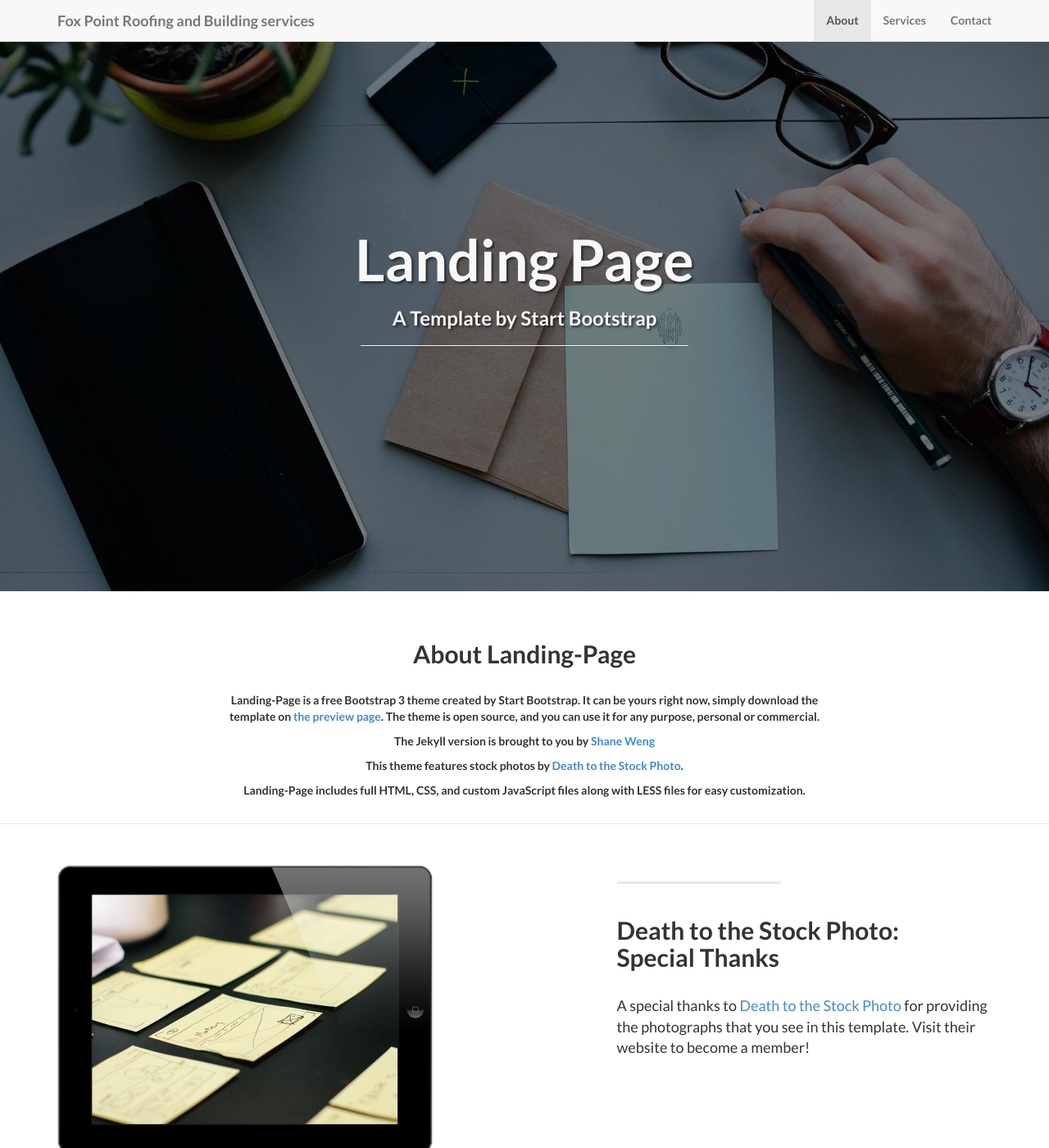
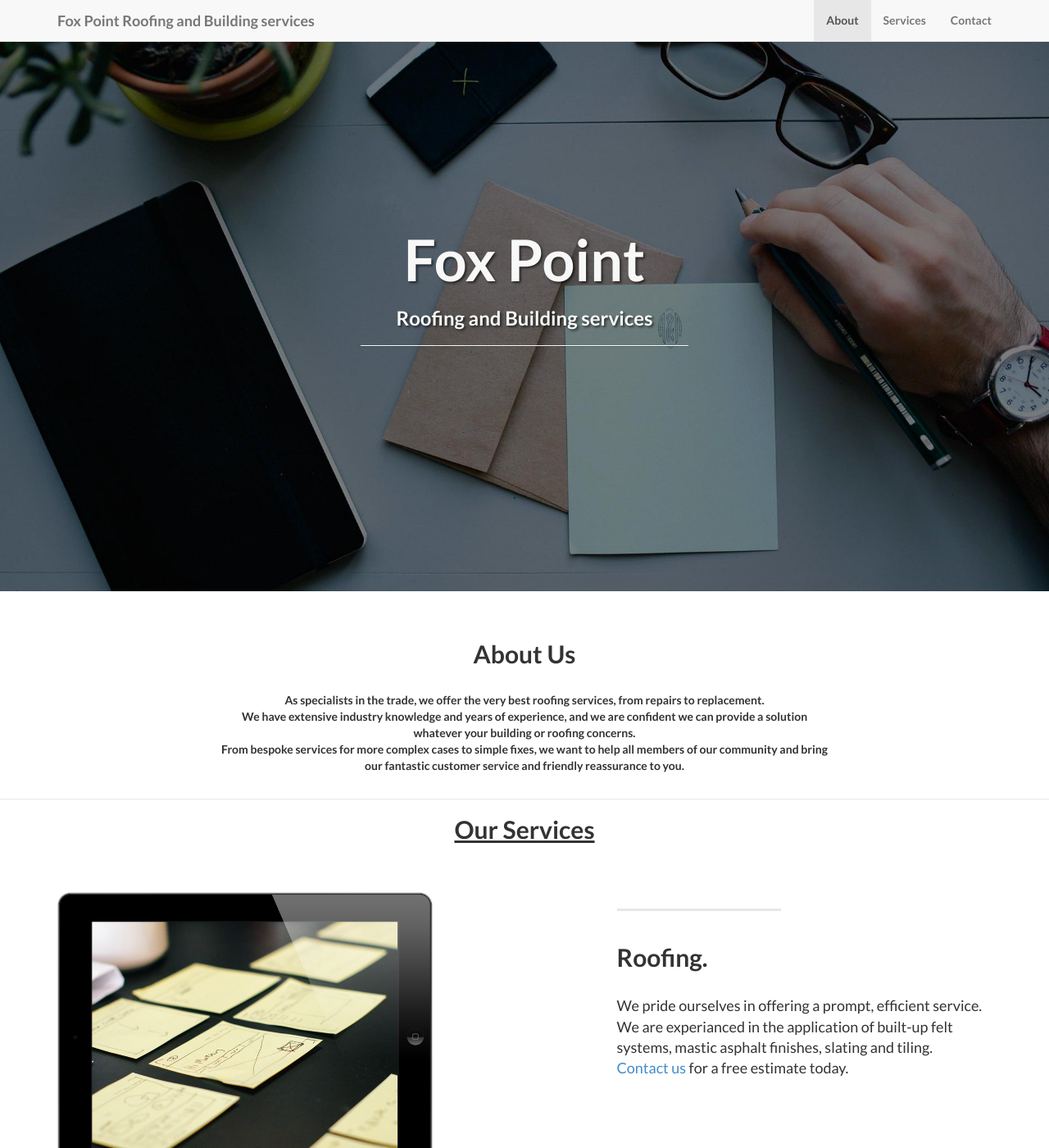
Before and after one commit to sonnytaylor5/sonnytaylor5.github.io, a Jekyll site: the page built from index.html, in a window 1280 px wide and 1400 px high. Shown: the whole window at 82% size. Built offline with Jekyll 4.4.1, drawn with Linux system fonts in a browser that asks for light colours; nearby versions of some CDN libraries; some of the changed text lies outside the part shown.

```diff
--- a/_config.yml
+++ b/_config.yml
@@ -6,7 +6,7 @@ url: http://fox-point.co.uk
 title: Fox Point Roofing and Building services
 email: info@fox-point.co.uk
 author: Craig Hungate
-description: > # "Write an awesome description for your new site here.
+description:
   As specialists in the trade, we offer the very best roofing services, from repairs to replacement.
   We have extensive industry knowledge and years of experience, and we are confident we can provide a solution whatever your building or roofing concerns.
   From bespoke services for more complex cases to simple fixes, we want to help all members of our community and bring our fantastic customer service and friendly reassurance to you.
--- a/_includes/about.html
+++ b/_includes/about.html
@@ -3,12 +3,15 @@
         <div class="row">
             <div class="col-lg-8 col-lg-offset-2">
               <br/><br/>
-              <h2>About Landing-Page</h2>
+              <h2>About Us</h2>
               <br/>
-                <p>Landing-Page is a free Bootstrap 3 theme created by Start Bootstrap. It can be yours right now, simply download the template on <a href="http://startbootstrap.com/template-overviews/landing-page/">the preview page</a>. The theme is open source, and you can use it for any purpose, personal or commercial.</p>
-                <p>The Jekyll version is brought to you by <a href="https://github.com/swcool">Shane Weng</a></p>
-                <p>This theme features stock photos by <a href="http://join.deathtothestockphoto.com//">Death to the Stock Photo</a>.</p>
-                <p>Landing-Page includes full HTML, CSS, and custom JavaScript files along with LESS files for easy customization.</p>
+                <p>
+                  As specialists in the trade, we offer the very best roofing services, from repairs to replacement.
+                  <br>
+                  We have extensive industry knowledge and years of experience, and we are confident we can provide a solution whatever your building or roofing concerns.
+                  <br>
+                  From bespoke services for more complex cases to simple fixes, we want to help all members of our community and bring our fantastic customer service and friendly reassurance to you.
+                </p>
                 <br/>
               </div>
         </div>
--- a/_includes/page_content.html
+++ b/_includes/page_content.html
@@ -1,9 +1,14 @@
 <section id="services">
-<!-- Page Content -->
-{% for post in site.posts reversed %}
-  {% capture thecycle %}{% cycle 'odd', 'even' %}{% endcapture %}
+    <div class="row" style="border-top: 1px solid #e7e7e7">
+        <div class="col-lg-8 col-lg-offset-2">
+            <h2 class="services__title">Our Services</h2>
+        </div>
+    </div>
+    <!-- Page Content -->
+    {% for post in site.posts reversed %}
+    {% capture thecycle %}{% cycle 'odd', 'even' %}{% endcapture %}
     {% if thecycle == 'odd' %}
-    <div class="content-section-a">
+    <div class="content-section content-section-a">
 
         <div class="container">
 
@@ -26,7 +31,7 @@
     <!-- /.content-section-a -->
     {% else %}
 
-    <div class="content-section-b">
+    <div class="content-section content-section-b">
 
         <div class="container">
 
@@ -38,7 +43,7 @@
                     <div class="lead">{{ post.content }}</div>
                 </div>
                 <div class="col-lg-5 col-sm-pull-6  col-sm-6">
-                  <img class="img-responsive" src="img/services/{{ post.img }}" alt="">
+                    <img class="img-responsive" src="img/services/{{ post.img }}" alt="">
                 </div>
             </div>
 
@@ -48,5 +53,5 @@
     </div>
     <!-- /.content-section-b -->
     {% endif %}
-{% endfor %}
+    {% endfor %}
 </section>
--- a/css/landing-page.css
+++ b/css/landing-page.css
@@ -95,7 +95,6 @@ h6 {
 
 .content-section-b {
     padding: 50px 0;
-    border-top: 1px solid #e7e7e7;
     border-bottom: 1px solid #e7e7e7;
 }
 
@@ -164,3 +163,8 @@ footer {
 p.copyright {
     margin: 15px 0 0;
 }
+
+.services__title{
+    text-align: center;
+    text-decoration: underline;
+}
--- a/index.html
+++ b/index.html
@@ -1,5 +1,5 @@
 ---
 layout: default
-title: Landing Page
-subTitle: A Template by Start Bootstrap
+title: Fox Point
+subTitle: Roofing and Building services
 ---
```
Also changed, not shown: _posts/2014-09-21-services-1.markdown (deleted, +0 -8 lines), _posts/2014-09-22-services-2.markdown (deleted, +0 -10 lines), _posts/2014-09-23-services-3.markdown (deleted, +0 -8 lines), _posts/2020-09-24-services-1.markdown (added, +8 -0 lines).
